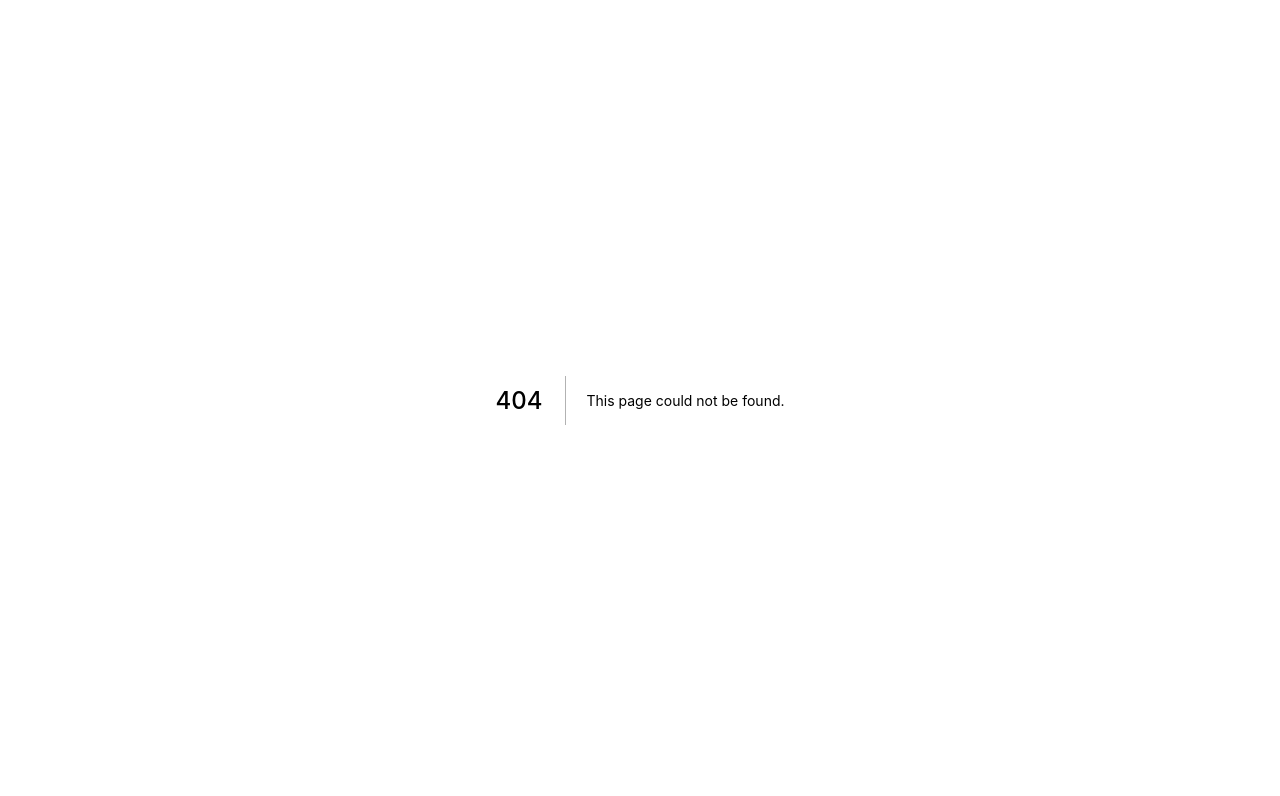
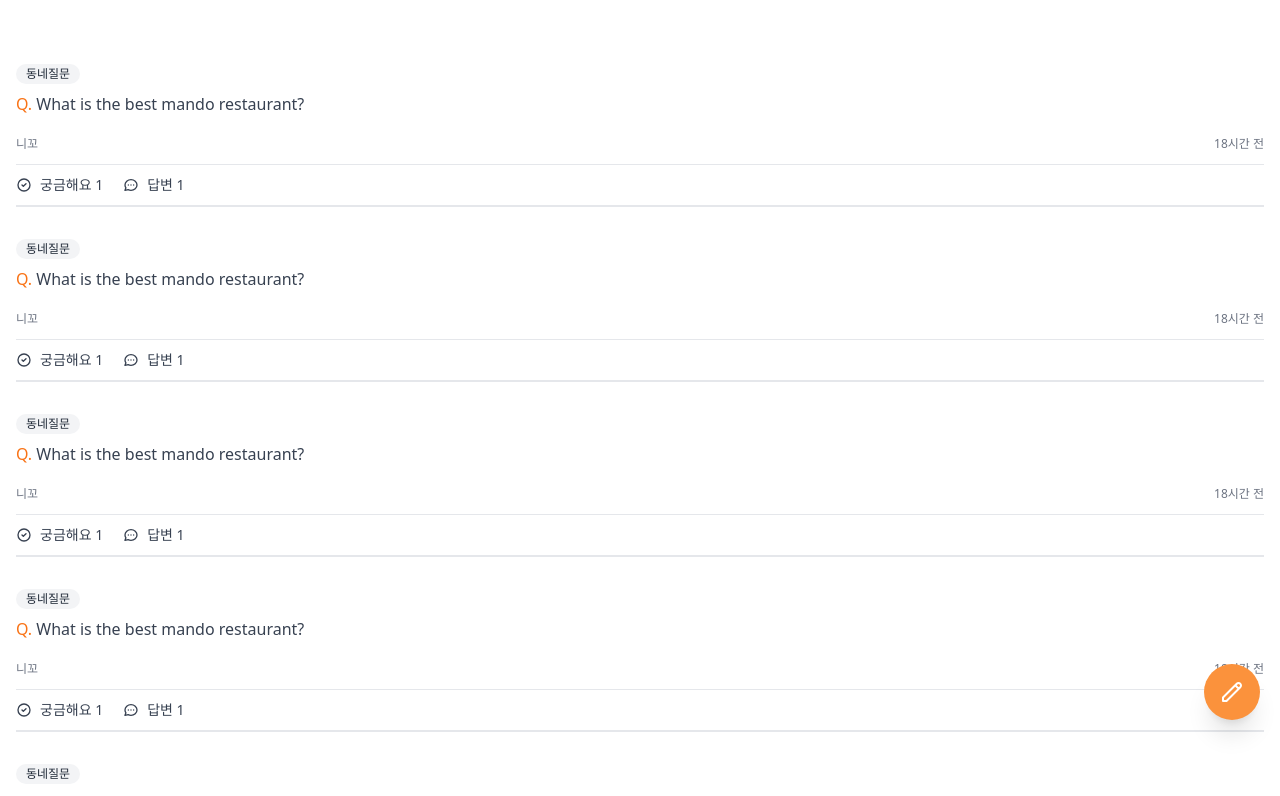
Before and after one commit to jacesoul/carrot-market, a Next.js app: page /community in a window 1280 px wide. Before the commit this address had no page. Shown: the top 796 px of the page. Built offline with nearby package versions, Linux system fonts and the light colour scheme.

Commit message:
Community

```diff
--- /dev/null
+++ b/pages/community/index.tsx
@@ -0,0 +1,78 @@
+import type { NextPage } from "next";
+
+const Community: NextPage = () => {
+  return (
+    <div className=" py-16 px-4 space-y-8">
+      {[1, 2, 3, 4, 5, 6].map((_, i) => (
+        <div key={i} className=" flex flex-col items-start cursor-pointer">
+          <span className=" flex items-center px-2.5 py-0.5 rounded-full text-xs font-medium bg-gray-100 text-gray-800 ">
+            동네질문
+          </span>
+          <div className=" mt-2 text-gray-700">
+            <span className=" text-orange-500 font-medium">Q.</span> What is the
+            best mando restaurant?
+          </div>
+          <div className=" mt-5 flex items-center justify-between w-full text-gray-500 font-medium text-xs">
+            <span>니꼬</span>
+            <span>18시간 전</span>
+          </div>
+          <div className=" flex space-x-5 mt-3 text-gray-700 py-2.5 border-t border-b-[2px] w-full">
+            <span className=" flex space-x-2 items-center text-sm">
+              <svg
+                className="w-4 h-4"
+                fill="none"
+                stroke="currentColor"
+                viewBox="0 0 24 24"
+                xmlns="http://www.w3.org/2000/svg"
+              >
+                <path
+                  strokeLinecap="round"
+                  strokeLinejoin="round"
+                  strokeWidth="2"
+                  d="M9 12l2 2 4-4m6 2a9 9 0 11-18 0 9 9 0 0118 0z"
+                ></path>
+              </svg>
+              <span>궁금해요 1</span>
+            </span>
+            <span className=" flex space-x-2 items-center text-sm">
+              <svg
+                className="w-4 h-4"
+                fill="none"
+                stroke="currentColor"
+                viewBox="0 0 24 24"
+                xmlns="http://www.w3.org/2000/svg"
+              >
+                <path
+                  strokeLinecap="round"
+                  strokeLinejoin="round"
+                  strokeWidth="2"
+                  d="M8 12h.01M12 12h.01M16 12h.01M21 12c0 4.418-4.03 8-9 8a9.863 9.863 0 01-4.255-.949L3 20l1.395-3.72C3.512 15.042 3 13.574 3 12c0-4.418 4.03-8 9-8s9 3.582 9 8z"
+                ></path>
+              </svg>
+              <span>답변 1</span>
+            </span>
+          </div>
+        </div>
+      ))}
+
+      <button className=" fixed hover:bg-orange-500 cursor-pointer transition-colors bottom-20 right-5 bg-orange-400 rounded-full p-4 text-white shadow-xl">
+        <svg
+          className="w-6 h-6"
+          fill="none"
+          stroke="currentColor"
+          viewBox="0 0 24 24"
+          xmlns="http://www.w3.org/2000/svg"
+        >
+          <path
+            strokeLinecap="round"
+            strokeLinejoin="round"
+            strokeWidth="2"
+            d="M15.232 5.232l3.536 3.536m-2.036-5.036a2.5 2.5 0 113.536 3.536L6.5 21.036H3v-3.572L16.732 3.732z"
+          ></path>
+        </svg>
+      </button>
+    </div>
+  );
+};
+
+export default Community;
```
